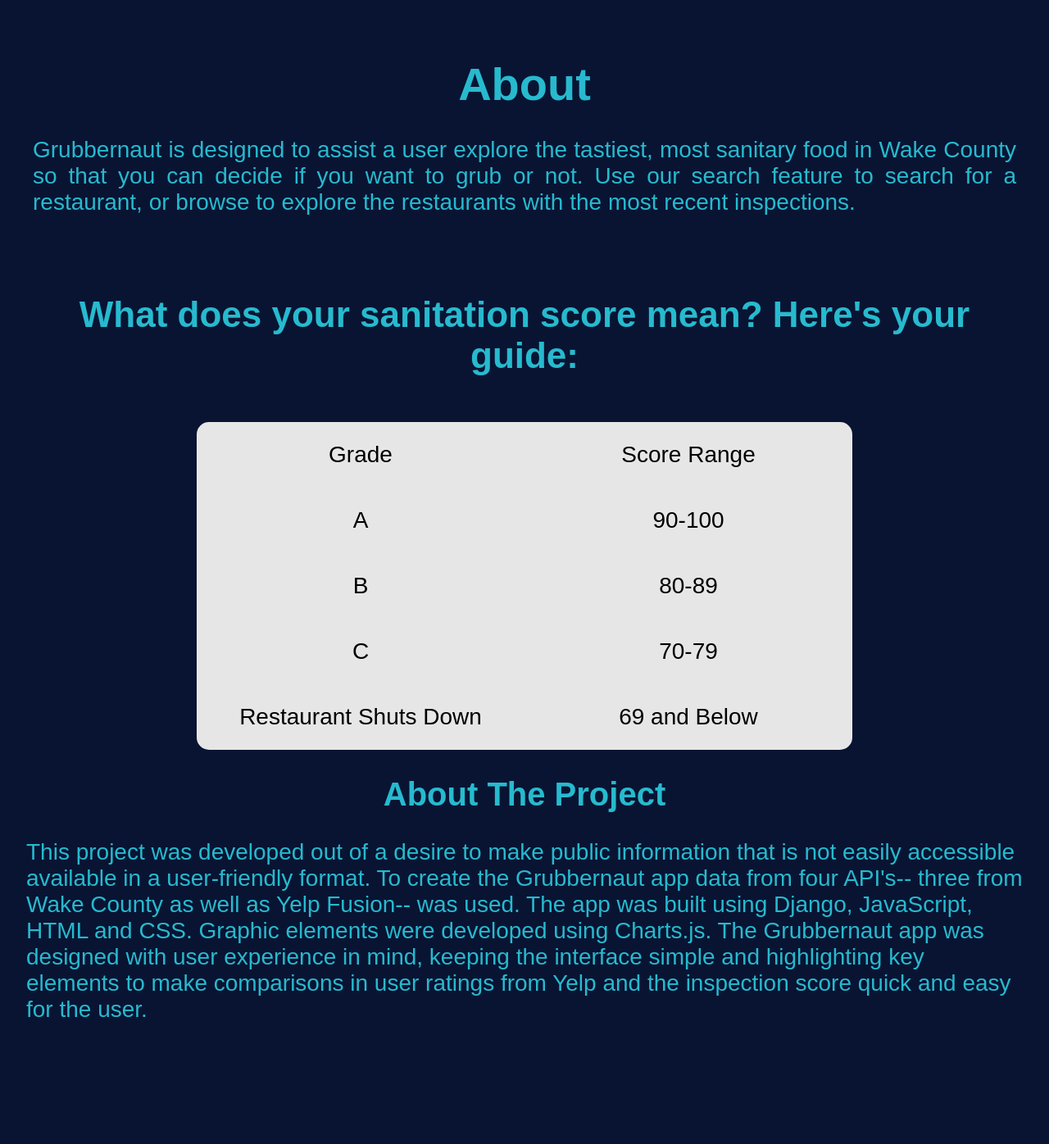
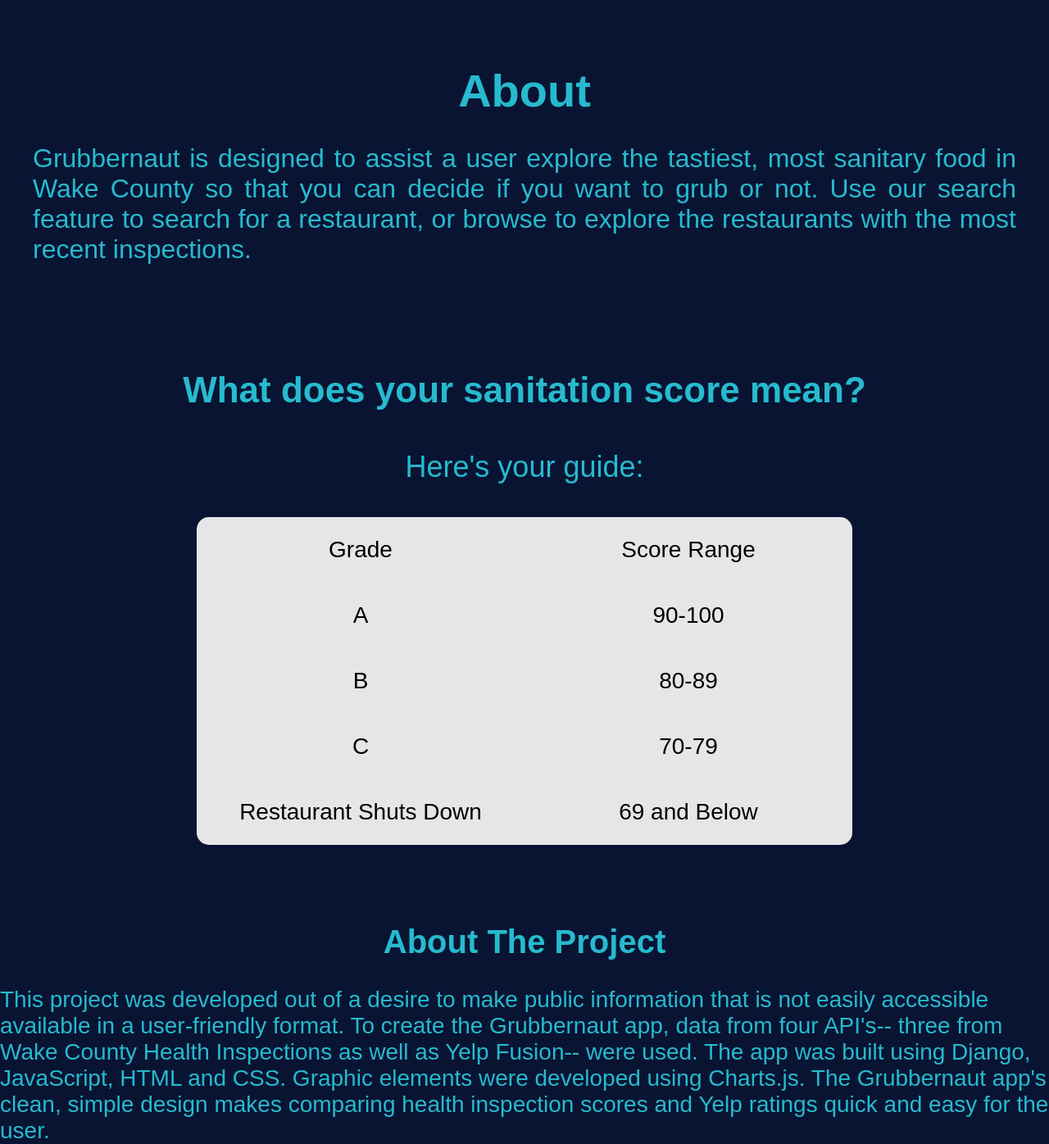
Before and after one commit to grub-or-not/grub-or-not, a Django app: page /about/ in a window 1280 px wide. Shown: the part 164-1560 px from the top of the page at 82% size. Before the commit the page ends 1405 px from the top, so only its background shows below. Run offline with Django 3.2, Linux system fonts and the light colour scheme; some libraries are stand-ins or nearby versions; some web fonts are replaced.

Commit message:
edit copy and finish styling page

```diff
--- a/core/static/css/styles.css
+++ b/core/static/css/styles.css
@@ -240,8 +240,8 @@
 #about {
 	color: #27bace;
 	margin: 2.5rem;
-	font-size: 1.75rem;
 	text-align: justify;
+	font-size: 2rem;
 }
 
 
@@ -250,18 +250,24 @@
 	display: flex;
 	justify-content: center;
 	font-size: 3.5rem;
+	margin-top: 3rem;
 }
 
 
 .abouth2 {
 	font-size: 2.75rem;
-	margin: 1rem;
+	margin-top: 3rem;
+	margin-bottom: 3rem;
 }
 
+.abouth2 p {
+	font-size: 1.5rem;
+}
 
 section {
 	color: #27bace;
-	margin: 2rem;
+	margin-top: 2rem;
+	margin-bottom: 4rem;
 }
 
 .our-project {
@@ -271,7 +277,7 @@
 	color: #27bace;
 	display: flex;
 	justify-content: center;
-	margin: 2rem;
+	margin-top: 6rem;
 	font-size: 2.5rem;
 }
 
--- a/core/templates/core/about.html
+++ b/core/templates/core/about.html
@@ -7,7 +7,8 @@
         </div>
     <div id="banner">
         <div id="discover">
-           <h2 class="abouth2"> What does your sanitation score mean? Here's your guide:</h2>
+           <h2 class="abouth2"> What does your sanitation score mean?</h2>
+           <p>Here's your guide:</p>
         </div>
     </div>
     <div class="container">
@@ -27,7 +28,7 @@
     <div>
         <h2 class="about-project">About The Project</h2>
         <section>
-            <p class="our-project">This project was developed out of a desire to make public information that is not easily accessible available in a user-friendly format. To create the Grubbernaut app data from four API's-- three from Wake County as well as Yelp Fusion-- was used. The app was built using Django, JavaScript, HTML and CSS. Graphic elements were developed using Charts.js. The Grubbernaut app was designed with user experience in mind, keeping the interface simple and highlighting key elements to make comparisons in user ratings from Yelp and the inspection score quick and easy for the user.</p>
+            <p class="our-project">This project was developed out of a desire to make public information that is not easily accessible available in a user-friendly format. To create the Grubbernaut app, data from four API's-- three from Wake County Health Inspections as well as Yelp Fusion-- were used. The app was built using Django, JavaScript, HTML and CSS. Graphic elements were developed using Charts.js. The Grubbernaut app's clean, simple design makes comparing health inspection scores and Yelp ratings quick and easy for the user.</p>
         </section>
     </div>
 
```
